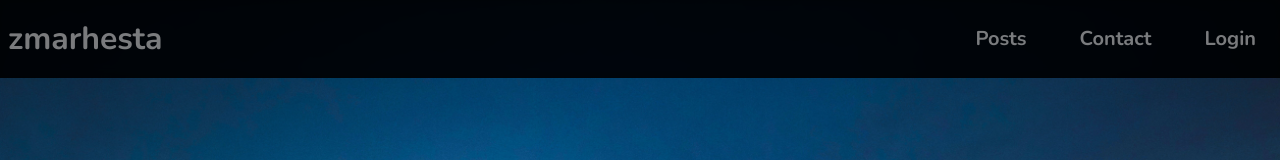
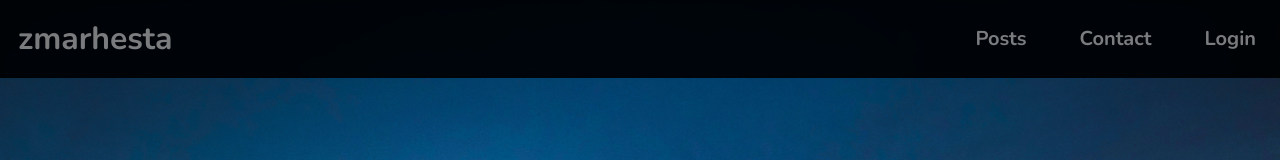
Before and after one commit to zubeirarhesta/cohico, a Next.js app: page / in a window 1280 px wide. Shown: the top 160 px of the page. Built offline with nearby package versions, Linux system fonts and the light colour scheme.

Commit message:
fixing icon margin

```diff
--- a/components/layout/main-navigation.js
+++ b/components/layout/main-navigation.js
@@ -63,6 +63,7 @@ export default function MainNavigation() {
         flexDirection="row"
         justifyContent="center"
         alignItems="center"
+        ml={["5px", "10px"]}
       >
         <Heading
           fontSize={["1.5rem", "1.7rem", "2rem"]}
```
